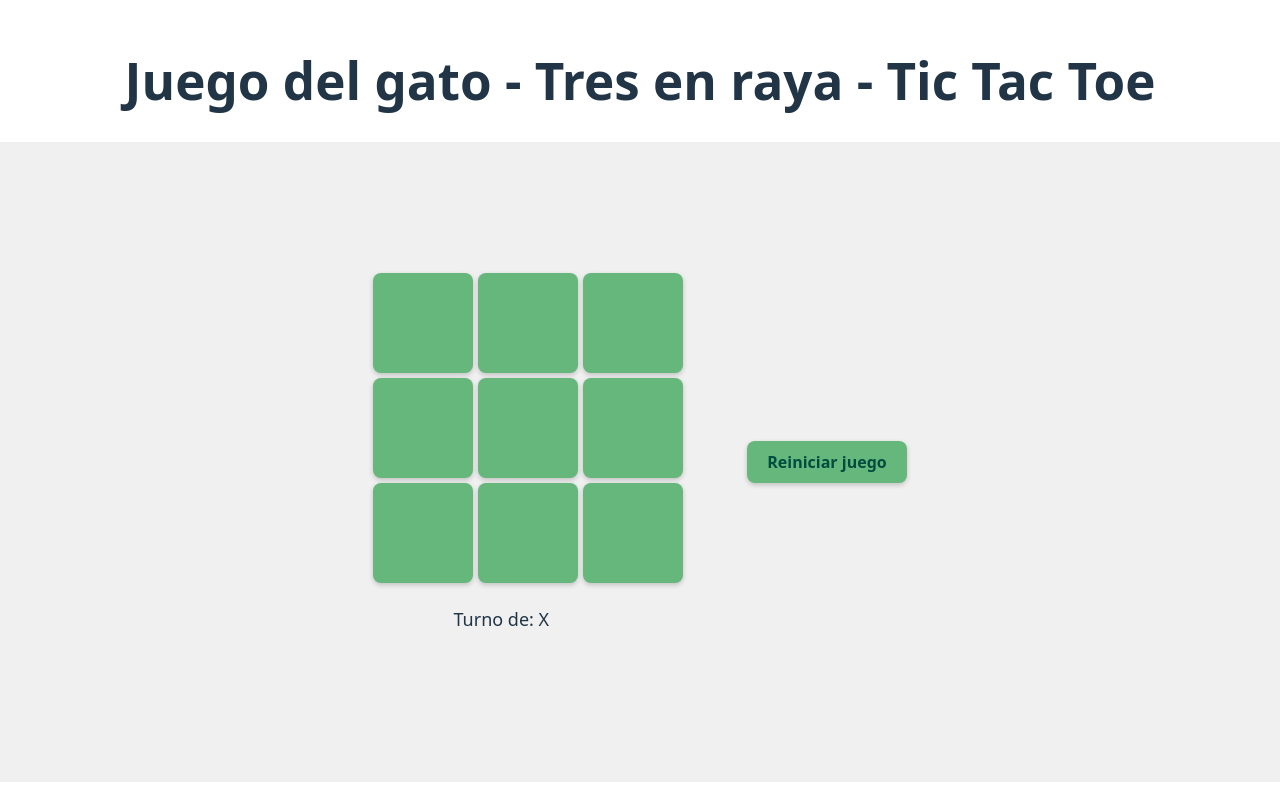
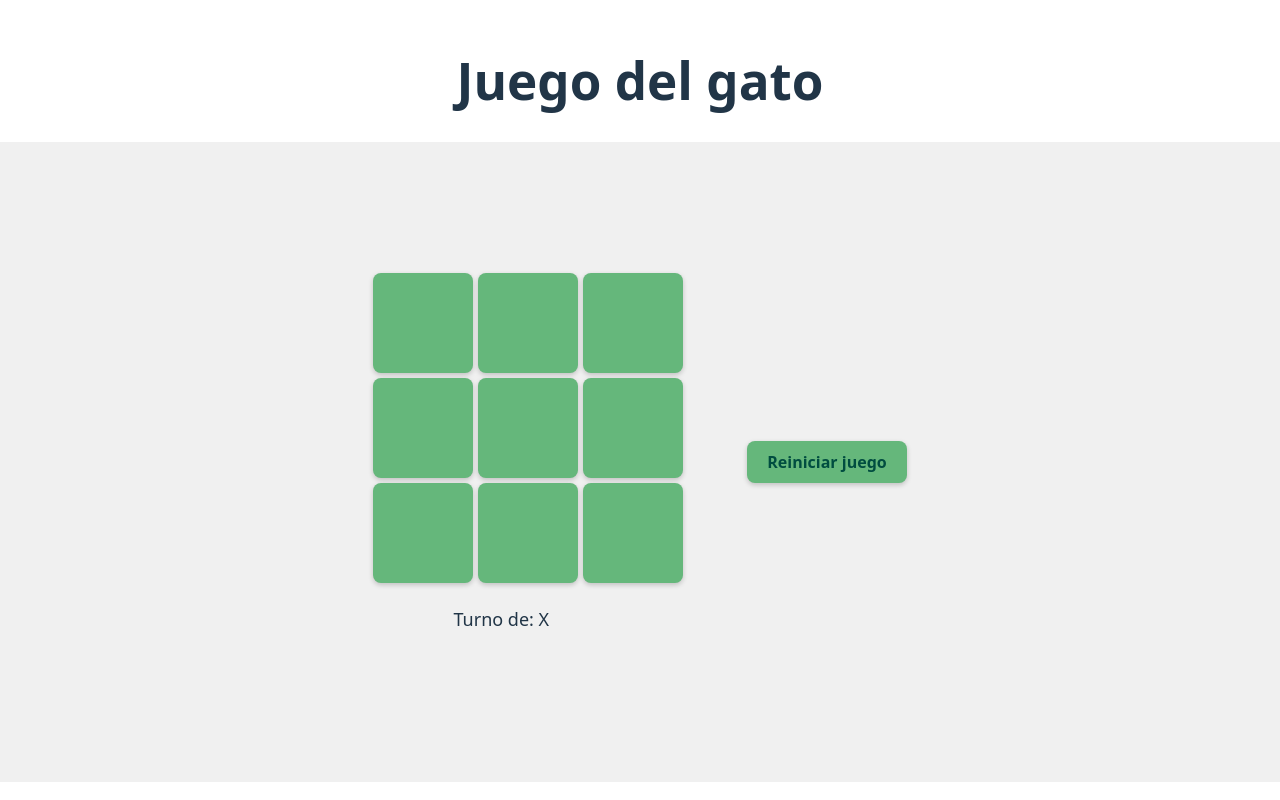
Before and after one commit to Victoria-Brightside/tres_raya, a React (Vite) app: page / in a window 1280 px wide. Built offline with nearby package versions, Linux system fonts and the light colour scheme.

Commit message:
Cambio de nombre demo

```diff
--- a/src/App.jsx
+++ b/src/App.jsx
@@ -54,7 +54,7 @@ function App() {
 
   return (
     <>
-      <h1 className='title'>Juego del gato - Tres en raya - Tic Tac Toe</h1>
+      <h1 className='title'>Juego del gato </h1>
 
       <div className="container">
         <div className="game">
--- a/src/components/WinnerModal/index.jsx
+++ b/src/components/WinnerModal/index.jsx
@@ -50,6 +50,7 @@ export function WinnerModal({ winner, resetGame }) {
         </header>
 
         <Reset resetGame={resetGame} />
+
       </div>
     </section>
   )
```
